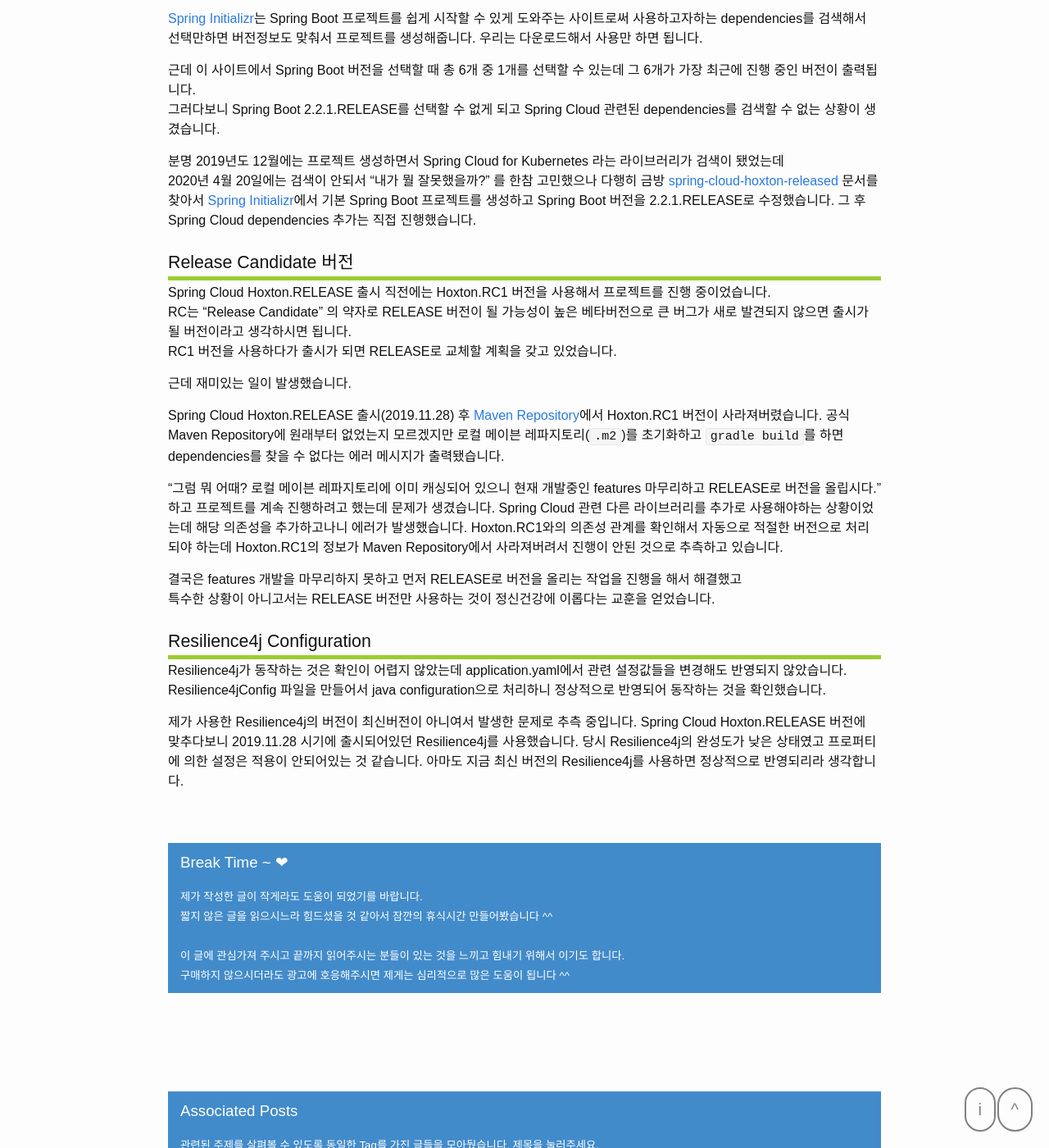
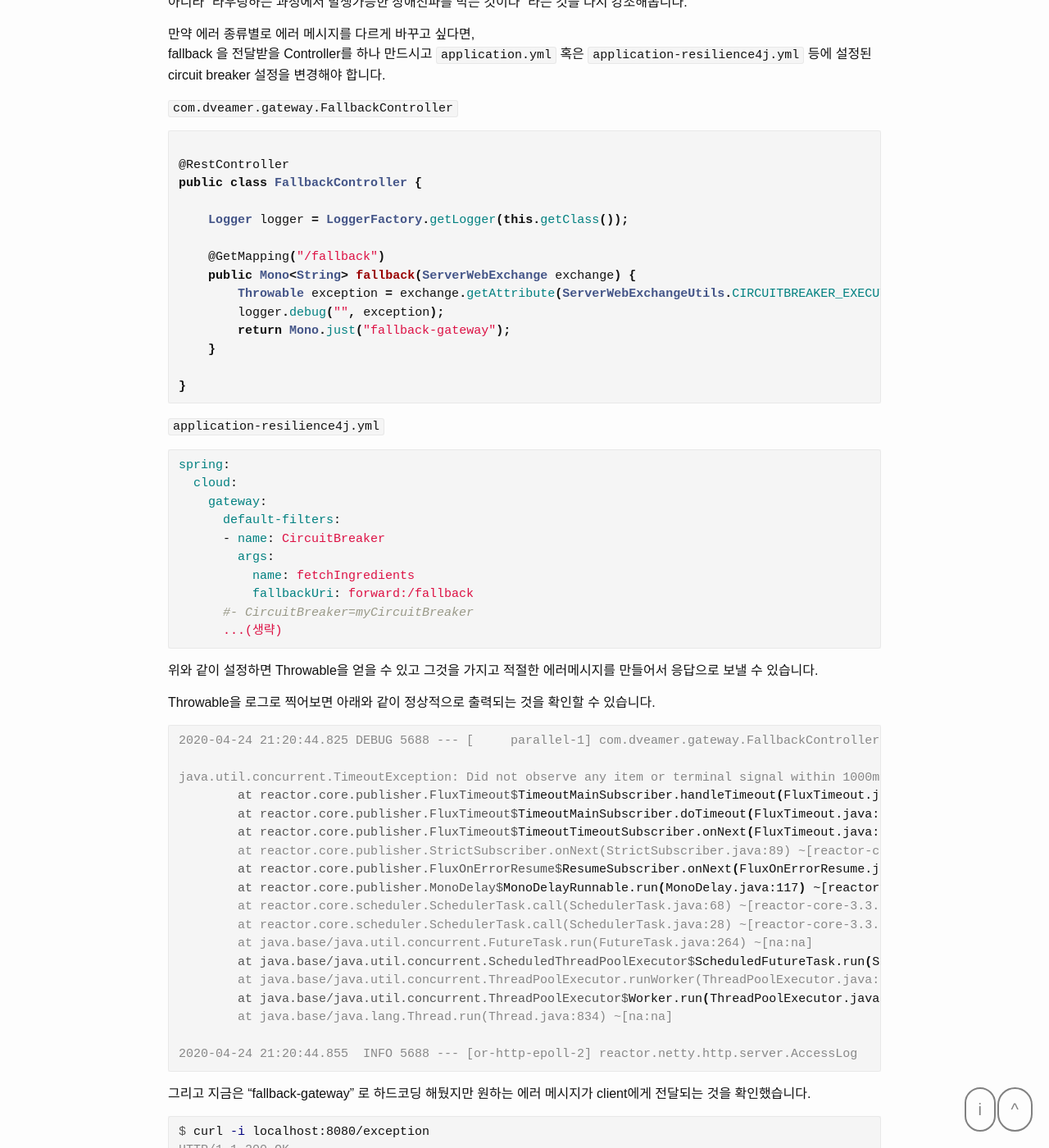
Before and after one commit to dveamer/dveamer.github.io, a Jekyll site: the page built from _posts/Spring/2020-04-20-SpringCloudGateway.md, in a window 1280 px wide and 1400 px high, scrolled down 18884 px. Shown: the whole window at 82% size. Built offline with Jekyll 4.4.1, drawn with Linux system fonts in a browser that asks for light colours; some of the changed text lies outside the part shown.

Commit message:
homepage

````diff
--- a/_posts/Spring/2020-04-20-SpringCloudGateway.md
+++ b/_posts/Spring/2020-04-20-SpringCloudGateway.md
@@ -1,6 +1,6 @@
 ---
 layout: post
-title: "Spring Cloud Gateway"
+title: "Spring Cloud Gateway - Resilience4j, Kubernetes"
 date: 2020-04-20 00:00:00
 categories: BackEnd
 tags: BackEnd Spring MSA
@@ -169,6 +169,7 @@
 logging:
   level:
     root: WARN
+    com.dveamer.gateway: DEBUG
     reactor.netty.http.server.AccessLog: INFO
 
 
@@ -204,6 +206,10 @@
 
 Spring Actuator 관련 설정 정보입니다. 현재는 모든 현황을 볼 수 있도록 설정되어있지만 보안상 취약하므로 필요에 맞게 설정하셔야 합니다.
 Kubernetes 환경에서도 그렇고 Eureka를 쓸 때도 그렇고 Actuator를 이용한 health check는 굉장히 유용합니다.
+
+### spring.cloud.loadbalancer.ribbon
+
+Netflix에서 제공하는 ribbon 대신 ReactorLoadBalancerExchangeFilterFunction 사용하기 위해서 ribbon 기능을 disable 시켰습니다.
 
 ### spring.cloud.kubernetes
 
@@ -280,6 +286,8 @@
 
   * CircuitBreaker : resilience4j에서 제공하는 기본 circuit breaker 기능을 사용하게 됩니다. 자세한 내용은 [Circuit Breaker 테스트](#Circuit Breaker 테스트)에서 다시 다루겠습니다.
   * Retry : client의 요청을 서비스로 전달하고 응답을 client에게 전달하는 과정에서 특정 실패가 발생하면 재시도를 하게 해줍니다. 상세한 설명은 [HA 테스트](#HA 테스트)에서 다시 다루겠습니다.
+
+그리고 이 설정 내용은 applciation.yml에 합치셔도 상관없습니다. 제가 파일을 나눈 이유는 retry가 설정되지 않은 상태의 테스트 진행과 설정된 상태의 테스트 진행 결과를 비교시켜드리기 위해 나눠둔 것입니다.
 
 
 ## application-hystrix.yml
@@ -419,6 +427,7 @@
 logging:
   level:
     root: WARN
+    com.dveamer.gateway: DEBUG
     reactor.netty.http.server.AccessLog: INFO
 ~~~
 
@@ -823,7 +832,81 @@
 
 
 
-재미있는 점은 에러 메시지도 "Upstream service is temporarily unavailable" 처럼 보기 좋게 변경된다는 점입니다. Hystrix를 사용했을 시에는 상황별로 우리가 직접 메시지 처리를 해줬어야 하는데 Resilience4j를 사용함으로써 기본적인 메시지가 제공되고 있습니다. 사실 Hystrix fallback에 대해서 exception 종류에 따라 메시지 처리하는 것은 어렵지 않지만 Spring Cloud Gateway에서 exception 종류를 파악하는 방법 자체를 저는 모릅니다. 그게 가능한건지도 모르겠습니다. 그래서 결국 Hystrix를 사용하게 되면 어떤 상황에서든 fallback이 발생하면 같은 에러 메시지를 내보내야 합니다. 하지만 Resilience4j의 기본 기능을 이용함으로써 좀 더 구체적인 상황을 전달할수 있습니다.
+재미있는 점은 에러 메시지도 "Unable to find instance for service, "Upstream service is temporarily unavailable" 처럼 보기 좋게 변경된다는 점입니다. 저는 개인적으로 사용자에게 출력되는 에러메시지는 화면에서 재처리해야한다고 생각하기 떄문에 앞서 제공됐던 에러 메시지 정도면 충분하지 않을까 싶습니다. Gateway 관점에서 circuit breaker의 주된 역할은 에러메시지를 꾸미는 것이 아니라 "라우팅하는 과정에서 발생가능한 장애전파를 막는 것이다" 라는 것을 다시 강조해봅니다.
+
+만약 에러 종류별로 에러 메시지를 다르게 바꾸고 싶다면,
+fallback 을 전달받을 Controller를 하나 만드시고 ```application.yml``` 혹은 ```application-resilience4j.yml``` 등에 설정된 circuit breaker 설정을 변경해야 합니다.
+
+```com.dveamer.gateway.FallbackController```
+
+~~~java
+
+@RestController
+public class FallbackController {
+
+    Logger logger = LoggerFactory.getLogger(this.getClass());
+
+    @GetMapping("/fallback")
+    public Mono<String> fallback(ServerWebExchange exchange) {
+        Throwable exception = exchange.getAttribute(ServerWebExchangeUtils.CIRCUITBREAKER_EXECUTION_EXCEPTION_ATTR);
+        logger.debug("", exception);
+        return Mono.just("fallback-gateway");
+    }
+
+}
+~~~
+
+
+```application-resilience4j.yml```
+
+~~~yaml
+spring:
+  cloud:
+    gateway:
+      default-filters:
+      - name: CircuitBreaker
+        args:
+          name: fetchIngredients
+          fallbackUri: forward:/fallback
+      #- CircuitBreaker=myCircuitBreaker
+      ...(생략)
+~~~
+
+위와 같이 설정하면 Throwable을 얻을 수 있고 그것을 가지고 적절한 에러메시지를 만들어서 응답으로 보낼 수 있습니다.
+
+Throwable을 로그로 찍어보면 아래와 같이 정상적으로 출력되는 것을 확인할 수 있습니다.
+
+~~~terminal
+2020-04-24 21:20:44.825 DEBUG 5688 --- [     parallel-1] com.dveamer.gateway.FallbackController   :
+
+java.util.concurrent.TimeoutException: Did not observe any item or terminal signal within 1000ms in 'circuitBreaker' (and no fallback has been configured)
+        at reactor.core.publisher.FluxTimeout$TimeoutMainSubscriber.handleTimeout(FluxTimeout.java:288) ~[reactor-core-3.3.0.RELEASE.jar:3.3.0.RELEASE]
+        at reactor.core.publisher.FluxTimeout$TimeoutMainSubscriber.doTimeout(FluxTimeout.java:273) ~[reactor-core-3.3.0.RELEASE.jar:3.3.0.RELEASE]
+        at reactor.core.publisher.FluxTimeout$TimeoutTimeoutSubscriber.onNext(FluxTimeout.java:390) ~[reactor-core-3.3.0.RELEASE.jar:3.3.0.RELEASE]
+        at reactor.core.publisher.StrictSubscriber.onNext(StrictSubscriber.java:89) ~[reactor-core-3.3.0.RELEASE.jar:3.3.0.RELEASE]
+        at reactor.core.publisher.FluxOnErrorResume$ResumeSubscriber.onNext(FluxOnErrorResume.java:73) ~[reactor-core-3.3.0.RELEASE.jar:3.3.0.RELEASE]
+        at reactor.core.publisher.MonoDelay$MonoDelayRunnable.run(MonoDelay.java:117) ~[reactor-core-3.3.0.RELEASE.jar:3.3.0.RELEASE]
+        at reactor.core.scheduler.SchedulerTask.call(SchedulerTask.java:68) ~[reactor-core-3.3.0.RELEASE.jar:3.3.0.RELEASE]
+        at reactor.core.scheduler.SchedulerTask.call(SchedulerTask.java:28) ~[reactor-core-3.3.0.RELEASE.jar:3.3.0.RELEASE]
+        at java.base/java.util.concurrent.FutureTask.run(FutureTask.java:264) ~[na:na]
+        at java.base/java.util.concurrent.ScheduledThreadPoolExecutor$ScheduledFutureTask.run(ScheduledThreadPoolExecutor.java:304) ~[na:na]
+        at java.base/java.util.concurrent.ThreadPoolExecutor.runWorker(ThreadPoolExecutor.java:1128) ~[na:na]
+        at java.base/java.util.concurrent.ThreadPoolExecutor$Worker.run(ThreadPoolExecutor.java:628) ~[na:na]
+        at java.base/java.lang.Thread.run(Thread.java:834) ~[na:na]
+
+2020-04-24 21:20:44.855  INFO 5688 --- [or-http-epoll-2] reactor.netty.http.server.AccessLog      : 127.0.0.1 - - [24/Apr/2020:21:20:43 +0900] "GET /exception HTTP/1.1" 200 16 8080 1184 ms
+~~~
+
+그리고 지금은 "fallback-gateway" 로 하드코딩 해뒀지만 원하는 에러 메시지가 client에게 전달되는 것을 확인했습니다.
+
+~~~terminal
+$ curl -i localhost:8080/exception
+HTTP/1.1 200 OK
+Content-Type: text/plain;charset=UTF-8
+Content-Length: 16
+
+fallback-gateway
+~~~
 
 
 # 겪었던 삽질
````
Also changed, not shown: other parts of _posts/Spring/2020-04-20-SpringCloudGateway.md (+4 -3 lines).
